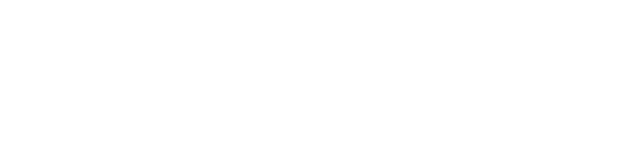
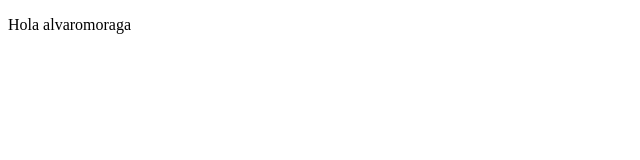
Before and after one commit to alvaromoraga/ci-cd, a plain HTML site: page index.html in a window 1280 px wide. Shown: the whole page, without its empty margins (0-640 px from the left). Drawn offline with Linux system fonts and the light colour scheme.

Commit message:
feat: add body

```diff
--- a/index.html
+++ b/index.html
@@ -1,5 +1,5 @@
 <!DOCTYPE html>
 <html>
 <head><title></title></head>
-<body></body>
+<body><p>Hola alvaromoraga</p></body>
 </html>
```
